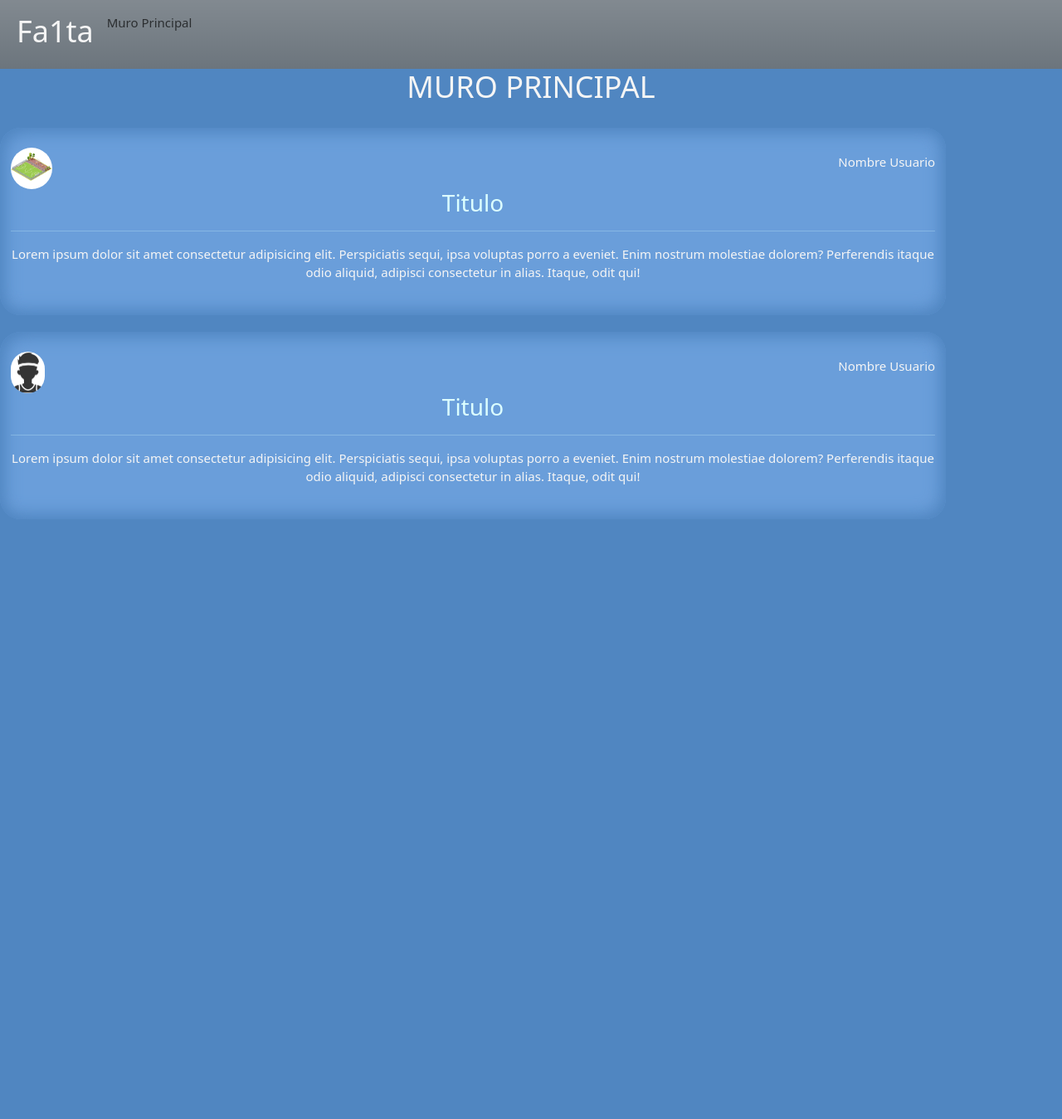
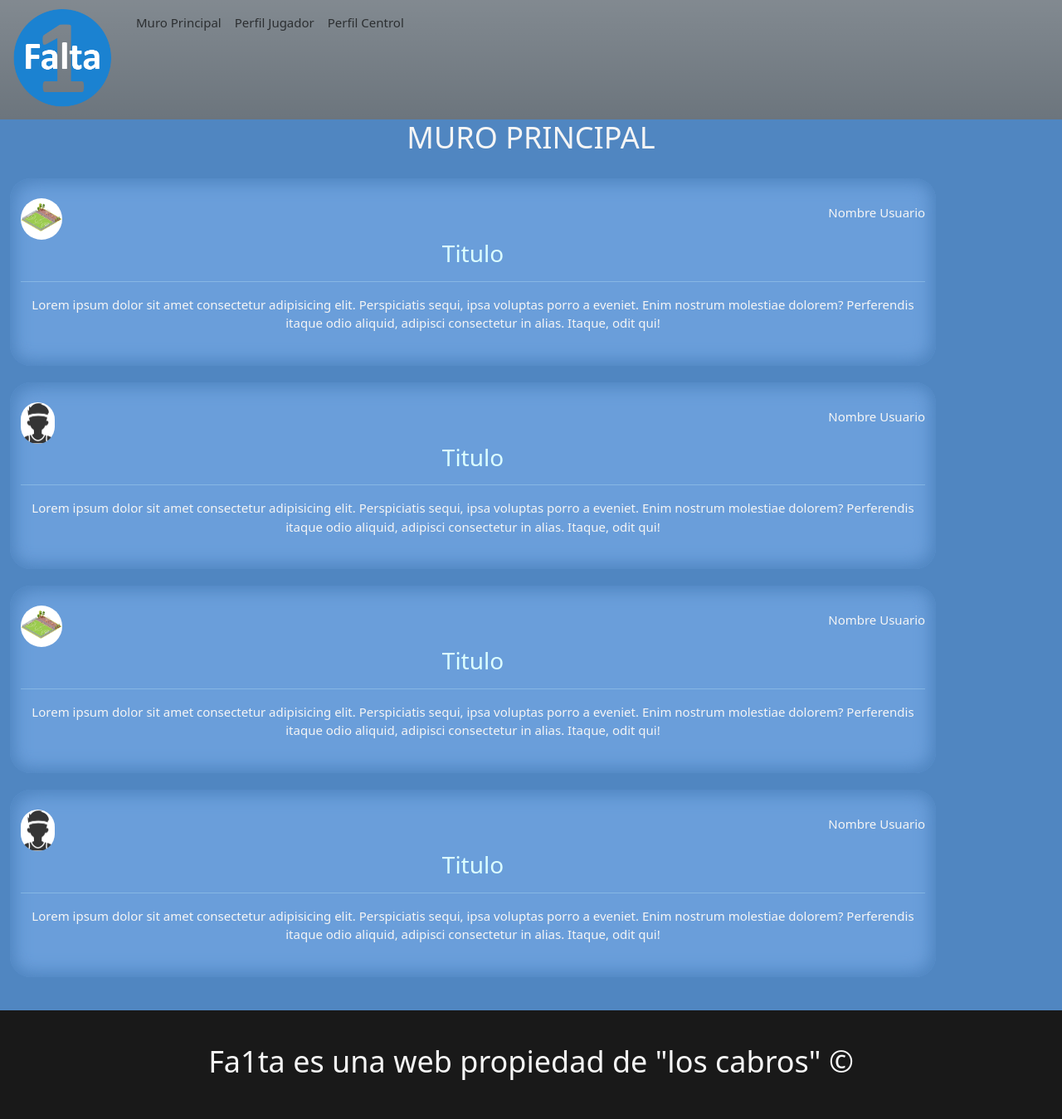
Before and after one commit to gorylactics/faltauno, a Django app: page /muro_principal in a window 1280 px wide. Shown: the whole page at 83% size. Before the commit the page ends 620 px from the top, so only its background shows below. Run offline with Django 4.2, Linux system fonts and the light colour scheme.

Commit message:
perfiles y menu creados

```diff
--- a/core/static/css/style.css
+++ b/core/static/css/style.css
@@ -217,3 +217,31 @@ li{
     margin: 0 auto;
 }
 /* MURO /PRINCIPAL */
+
+.posteo{
+    background-color: var(--azul_dos);
+    margin: 30px auto 30px auto;
+
+}
+
+.contenedor_comentario{
+    display: flex;
+	flex-direction: column;
+	flex-wrap: nowrap;
+	justify-content: space-evenly;
+	align-items: center;
+	align-content: flex-end;
+    border-radius: 20px;
+
+}
+textarea{
+    border-radius: 20px;
+}
+textarea , button{
+    margin: 10px auto;
+}
+
+.comentarios_muro_general{
+    margin: 0 auto;
+    /* width: 50vw; */
+}
--- a/core/templates/core/menu.html
+++ b/core/templates/core/menu.html
@@ -1,3 +1,4 @@
+{% load static %}
 <nav class="navbar navbar-expand-lg bg-secondary bg-gradient">
     <div class="container-fluid">
       <button class="navbar-toggler" type="button" data-bs-toggle="collapse" data-bs-target="#navbarNav"
@@ -7,12 +8,22 @@
       <div class="collapse navbar-collapse" id="navbarNav">
         <ul class="navbar-nav">
           <li class="nav-item">
-            <a class="nav-link active" aria-current="page" href="{%url 'index'%}">
-              <h1 class="titulo">Fa1ta</h1>
-            </a>
+            <a class="navbar-brand" href="{% url "index" %}">
+              <img    src="{% static '../static/img/logofalta1.png' %}"
+                      alt="logo_falta_uno"
+                      srcset=""
+                      class="logo"
+                      >
+          </a>
           </li>
           <li class="nav-item">
             <a class="nav-link" href="{%url 'muro_principal'%}">Muro Principal</a>
+          </li>
+          <li class="nav-item">
+            <a class="nav-link" href="{%url 'perfil_jugador'%}">Perfil Jugador</a>
+          </li>
+          <li class="nav-item">
+            <a class="nav-link" href="{%url 'perfil_centro'%}">Perfil Centrol</a>
           </li>
         </ul>
       </div>
--- a/core/templates/core/muro_principal.html
+++ b/core/templates/core/muro_principal.html
@@ -8,9 +8,31 @@
 <h1>MURO PRINCIPAL</h1>
 <div class="container">
     <div class="row">
-        <div class="col-lg-12 col-xxl-12 col-sd 12 contenedor_comentarios  comentarios_muro_principal">
+        <div class="col-lg-12 col-xxl-12 col-sd-12 ">
             <ul>
-                <li>
+                <li >
+                    <div class="plantilla_comentario">
+                      <div class="hearder_comentario">
+                        <img src="{% static '../static/img/centro_deportivo.jpg' %}" alt="" class="avatar_chico">
+                        <p class="nombre_usuario">Nombre Usuario</p>
+                      </div>
+                        <h3>Titulo</h3>
+                        <hr>
+                        <p>Lorem ipsum dolor sit amet consectetur adipisicing elit. Perspiciatis sequi, ipsa voluptas porro a eveniet. Enim nostrum molestiae dolorem? Perferendis itaque odio aliquid, adipisci consectetur in alias. Itaque, odit qui!</p>
+                      </div>
+                  </li>
+                  <li>
+                    <div class="plantilla_comentario">
+                      <div class="hearder_comentario">
+                        <img src="{% static '../static/img/avatar_usuario.jpeg' %}" alt="" class="avatar_chico">
+                        <p class="nombre_usuario">Nombre Usuario</p>
+                      </div>
+                        <h3>Titulo</h3>
+                        <hr>
+                        <p>Lorem ipsum dolor sit amet consectetur adipisicing elit. Perspiciatis sequi, ipsa voluptas porro a eveniet. Enim nostrum molestiae dolorem? Perferendis itaque odio aliquid, adipisci consectetur in alias. Itaque, odit qui!</p>
+                      </div>
+                  </li>
+                  <li>
                     <div class="plantilla_comentario">
                       <div class="hearder_comentario">
                         <img src="{% static '../static/img/centro_deportivo.jpg' %}" alt="" class="avatar_chico">
@@ -36,4 +58,8 @@
         </div>
     </div>
 </div>
+<!--FOOTER-->
+{% include "./footer.html" %}
+<!--/FOOTER-->
+
 {% endblock %}
--- a/core/views.py
+++ b/core/views.py
@@ -18,8 +18,8 @@ def login(request):
         return redirect('/success/')
 
 def success(request):
-    valor = request.POST['jugador']
-    print(valor)
+    # valor = request.POST['jugador']
+    # print(valor)
     return redirect('/perfil_jugador/')
 
 
```
Also changed, not shown: core/templates/core/perfil_centro.html (+10 -0 lines), core/templates/core/perfil_jugador.html (+10 -0 lines).
